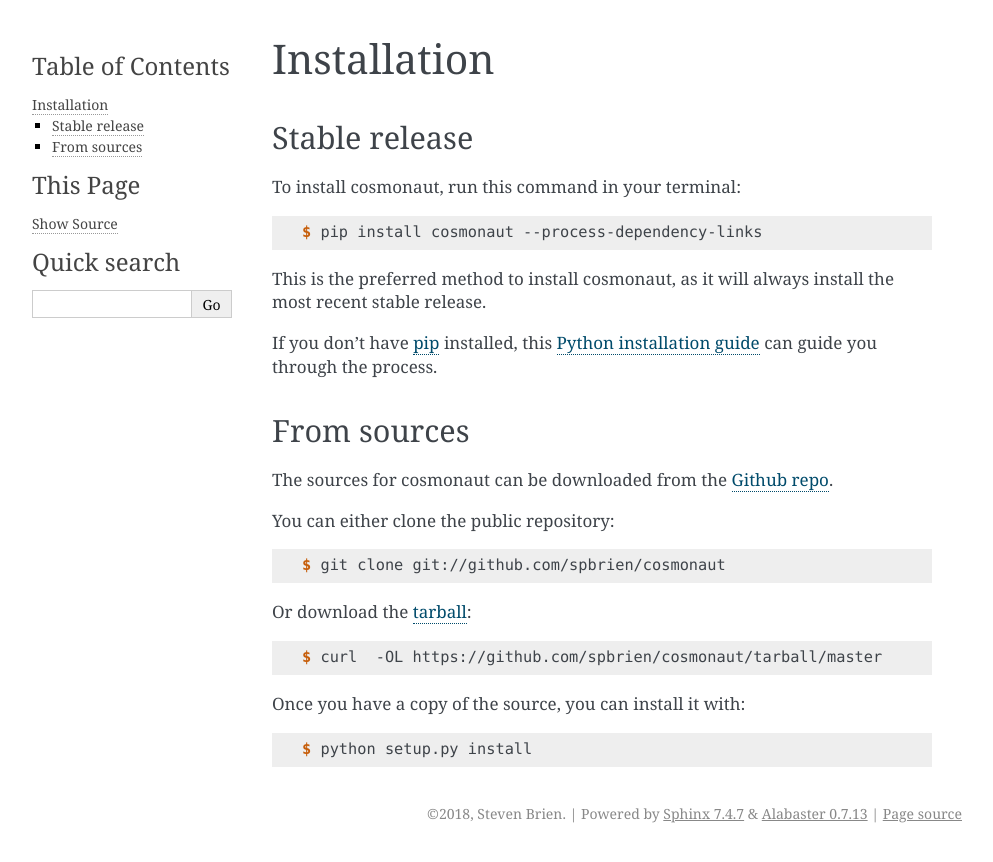
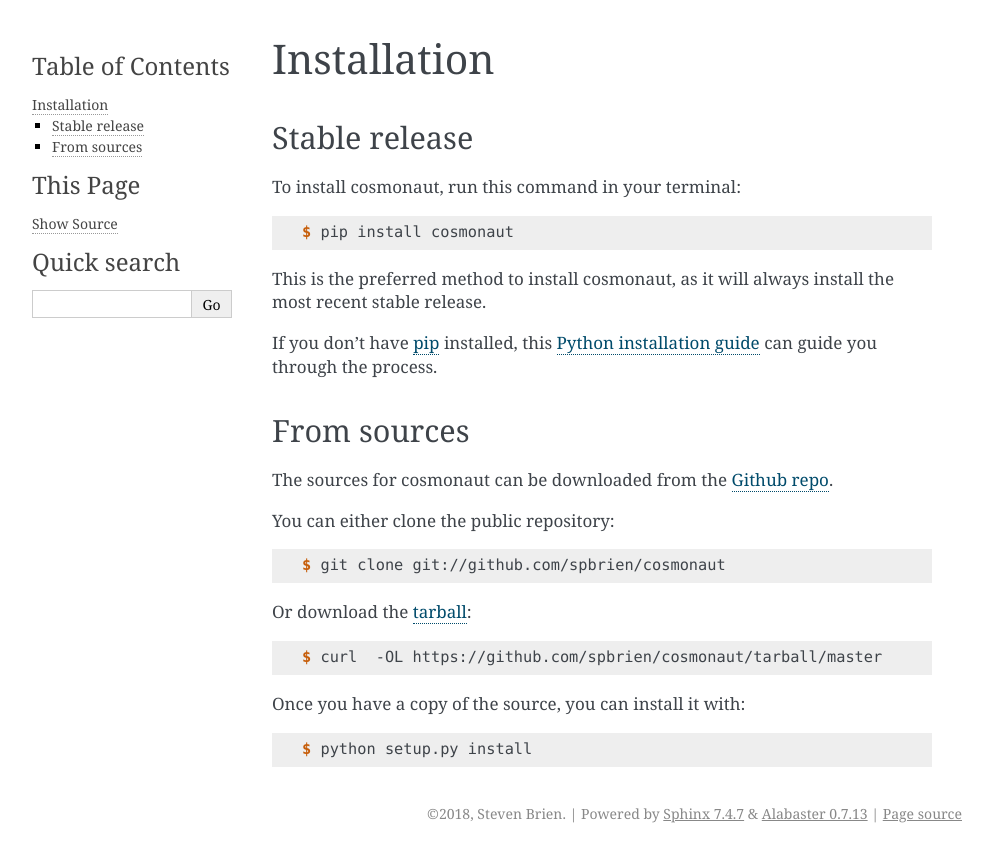
Before and after one commit to spbrien/cosmonaut, a Sphinx documentation site: the page built from docs/installation.rst, in a window 1280 px wide. Shown: the top 862 px of the page, without its empty margins (148-1141 px from the left). Built offline with Sphinx 7.4.7, drawn with Linux system fonts in a browser that asks for light colours; pages that are not in the unit, such as notebooks, are missing from menus.

Commit message:
Update docs

```diff
--- a/docs/installation.rst
+++ b/docs/installation.rst
@@ -12,7 +12,7 @@ To install cosmonaut, run this command in your terminal:
 
 .. code-block:: console
 
-    $ pip install cosmonaut --process-dependency-links
+    $ pip install cosmonaut
 
 This is the preferred method to install cosmonaut, as it will always install the most recent stable release.
 
```
